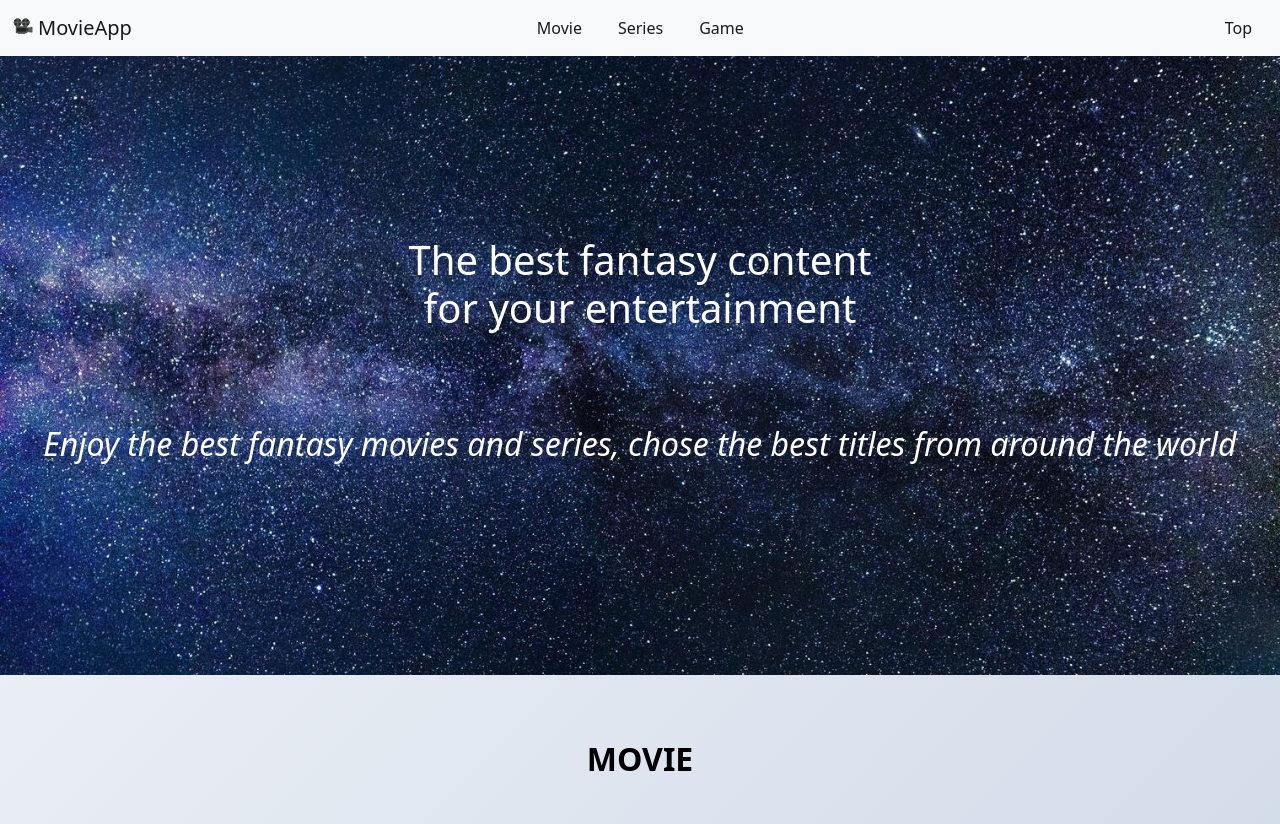
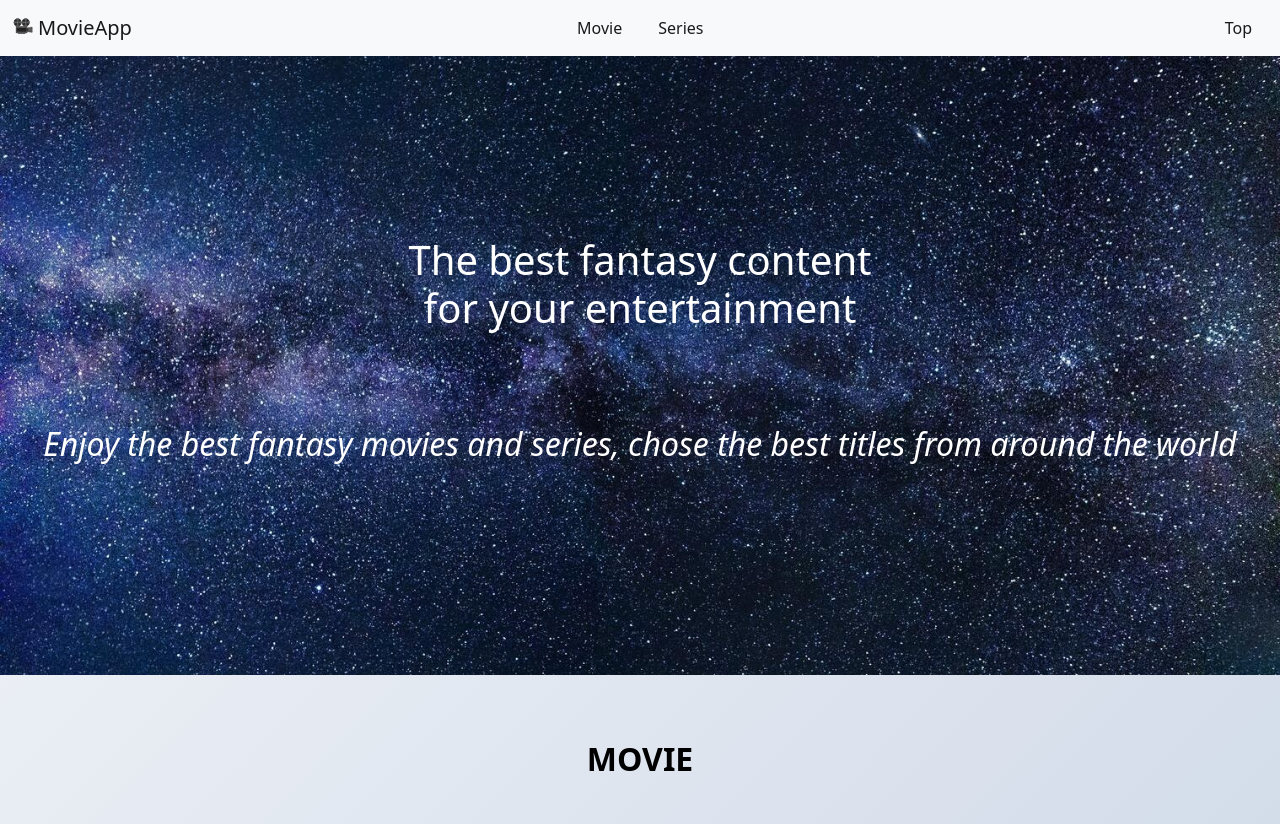
Before and after one commit to GiorgioGaratti/MovieApp, a website: page home.html in a window 1280 px wide. Shown: the top 824 px of the page. Drawn offline with nearby package versions, Linux system fonts and the light colour scheme; no server answers.

Commit message:
v1.0.1 fix navbar

```diff
--- a/api_home.js
+++ b/api_home.js
@@ -1,4 +1,4 @@
-import { BASE_URL, FILM, ID_SERIES, ID_PLOT, ID_PLOT_SERIES, ID_MOVIE, ID_H5, ID_YEAR, ID_RUN, ID_DIR, ID_PREV, ID_PREV_SER , IDIMG_SERIES,ID_H5_SERIES,ID_YEAR_SERIES,ID_RUN_SERIES, ID_RATE_SERIES, ID_WRITER_SERIES } from "./config.js";
+import { BASE_URL, FILM, ID_SERIES, ID_PLOT_SERIES, ID_MOVIE, ID_H5, ID_YEAR, ID_RUN, ID_DIR, ID_PREV, ID_PREV_SER , IDIMG_SERIES,ID_H5_SERIES,ID_YEAR_SERIES,ID_RUN_SERIES, ID_RATE_SERIES, ID_WRITER_SERIES } from "./config.js";
 import { formattaruntime, formattaruntimeseries } from "./util.js";
 
 export const apifilm = async (titolo) => {
--- a/home.html
+++ b/home.html
@@ -15,7 +15,7 @@
 <body>
 	<script type="module">
 
-		import { FILM, ID_SERIES, ID_PREV, ID_PREV_SER } from "./config.js";
+		import  { FILM,ID_PREV, ID_SERIES, ID_PREV_SER } from "./config.js";
 		import { apifilm, apiseries, createmodalfilm, createmodalseries } from "./api_home.js";
 
 		// chiamata api per harry potter
@@ -71,8 +71,6 @@
 						aria-current="item" title="Movie section">Movie</a></li>
 				<li class="nav-item" style="margin: 0px 10px;"><a href="#toseries" class="nav-link active"
 						aria-current="item" title="Series section">Series</a></li>
-				<li class="nav-item" style="margin: 0px 10px;"><a href="#togame" class="nav-link active"
-						aria-current="item" title="Game section">Game</a></li>
 			</ul>
 			<ul class="navbar-nav">
 				<li class="nav-item" style="margin-left: 84px; margin-right: 20px;"><a href="#" class="nav-link active"
```
Also changed, not shown: config.js (+1 -8 lines).
